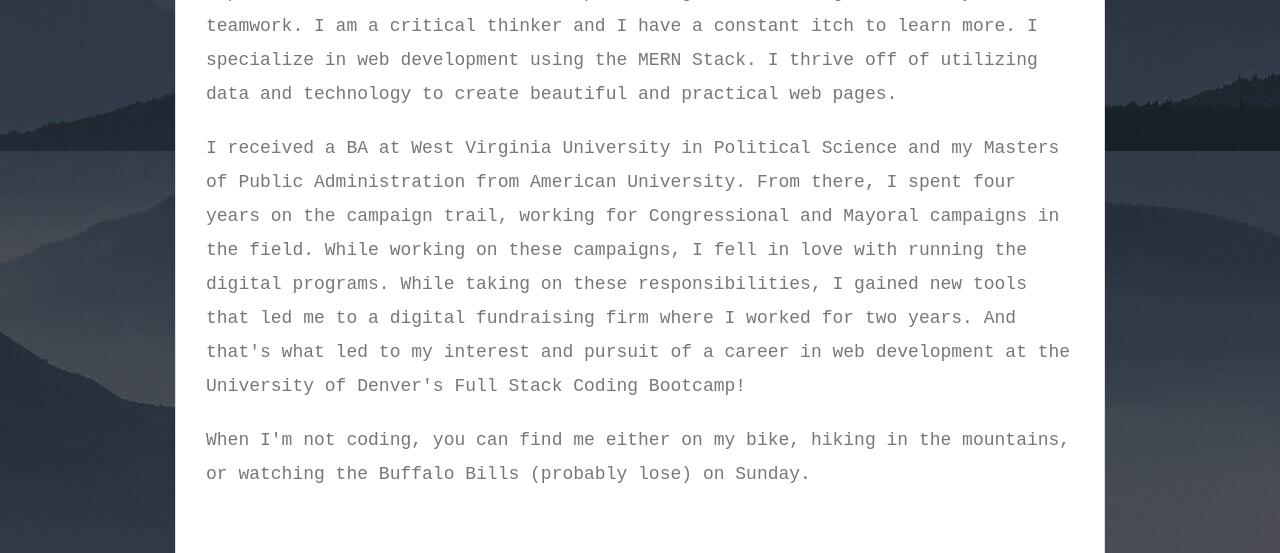
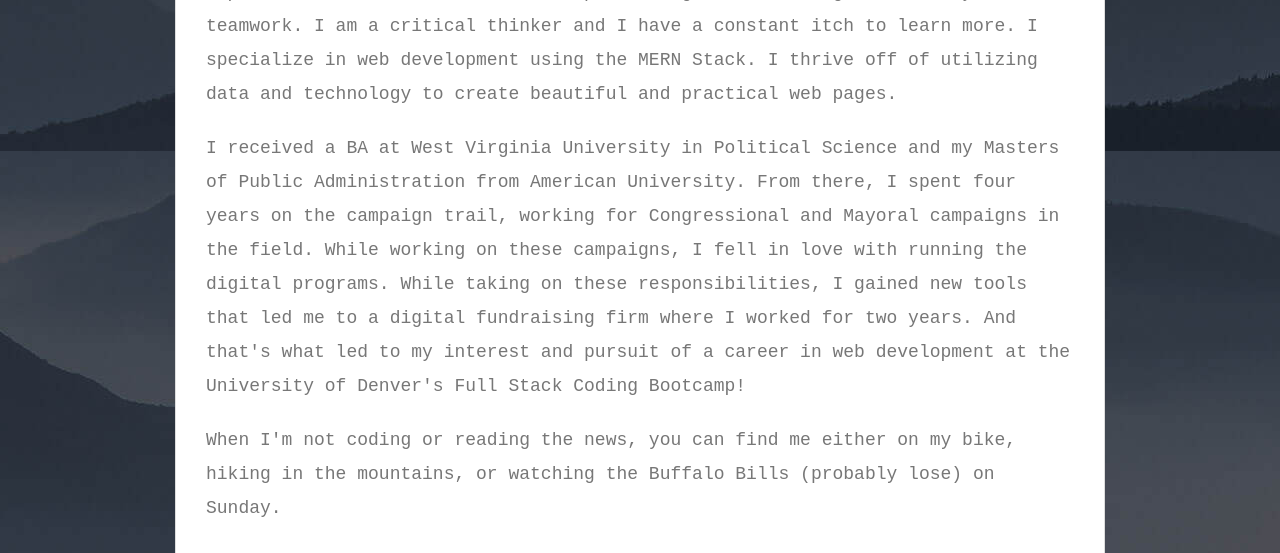
Before and after one commit to jschech1/Bootstrap-Portfolio, a plain HTML site: page index.html in a window 1280 px wide. Shown: the part 570-1123 px from the top of the page. Drawn offline with nearby package versions, Linux system fonts and the light colour scheme; a web font is replaced by a local one.

Commit message:
bio line

```diff
--- a/index.html
+++ b/index.html
@@ -84,7 +84,7 @@
             with running the digital programs. While taking on these responsibilities, I gained new tools that led me
             to a digital fundraising firm where I worked for two years. And that's what led to my interest and pursuit of a career in web development at the University of Denver's Full Stack Coding Bootcamp!</p>
 
-          <p>When I'm not coding, you can find me either on my bike, hiking in the mountains, or watching the
+          <p>When I'm not coding or reading the news, you can find me either on my bike, hiking in the mountains, or watching the
             Buffalo Bills (probably lose) on Sunday.</p>
         </div>
       </div>
```
